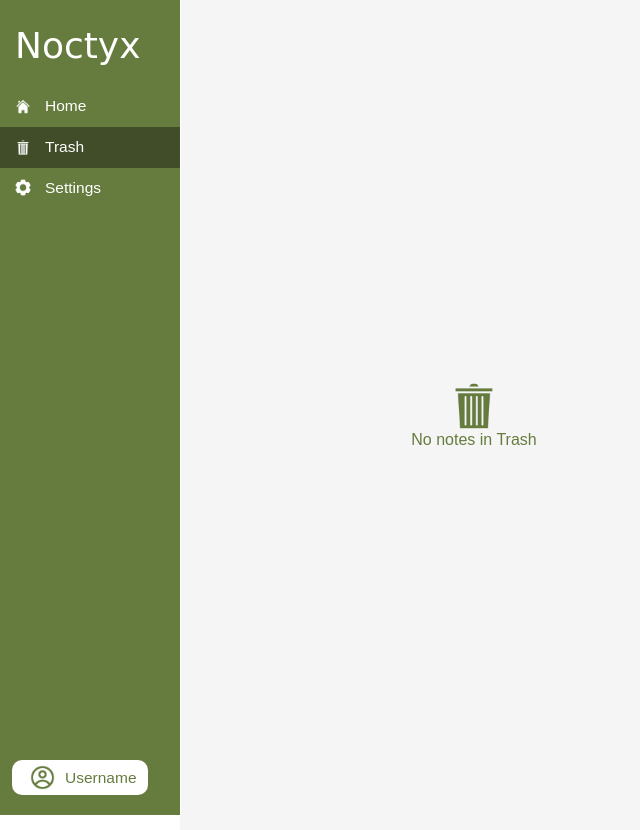
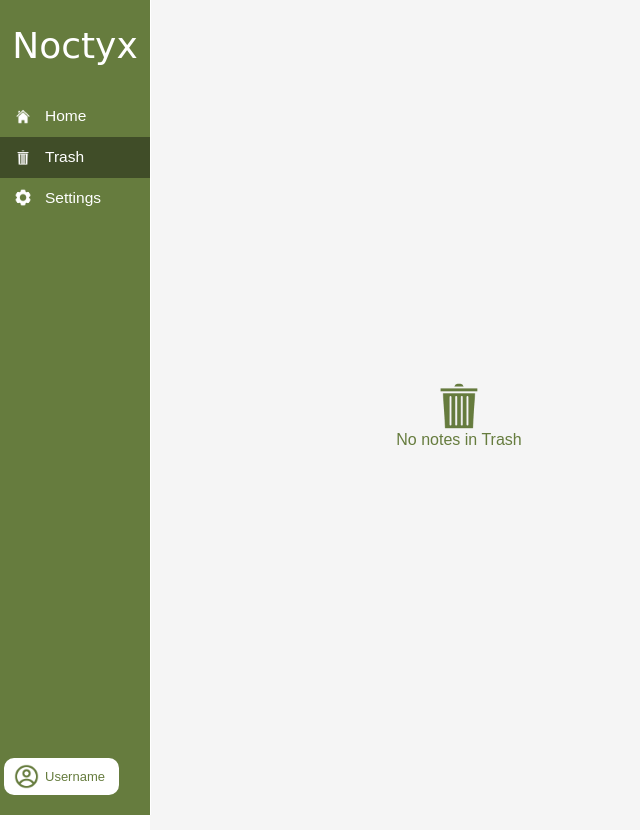
Before and after one commit to Natuski-Nakagawa/Noctyx, a PHP site: page /client/pages/trashmenu.php in a window 768 px wide. Shown: the whole page, without its empty margins (0-640 px from the left). Run offline with PHP 8.4, Linux system fonts and the light colour scheme; some web fonts are replaced.

Commit message:
edited the sidebar for the note app

```diff
--- a/server/style/trashmenu.css
+++ b/server/style/trashmenu.css
@@ -16,10 +16,11 @@ body {
 
 .sidebar p {
     color: white;
-    text-align: left;
-    margin: 10px 0px 30px 20px;
+    margin: 0;
+    margin-bottom: 30px;
+    text-align: center;
     font-family: 'Jomhuria', cursive;
-    font-size: 40px;
+    font-size: 50px;
 }
 
 .sidebar a {
@@ -172,13 +173,13 @@ body.dark-mode .footer .username-container:hover {
 /* Responsive Styles */
 @media only screen and (min-width: 601px) and (max-width: 1024px) {
     .sidebar {
-        width: 180px;
+        width: 150px;
         padding-top: 15px;
     }
 
     .sidebar p {
         font-size: 36px;
-        margin: 10px 0px 20px 15px;
+        margin: 10px 0px 30px 0px;
 
     }
 
@@ -197,7 +198,7 @@ body.dark-mode .footer .username-container:hover {
     }
 
     .content {
-        margin-left: 180px;
+        margin-left: 150px;
         padding: 15px;
         font-size: 16px;
     }
@@ -212,12 +213,40 @@ body.dark-mode .footer .username-container:hover {
     }
 
     .footer {
-        width: 10%;
+        width: 100%;
         font-size: 14px;
-        bottom: 5px;
+        bottom: 10px;
     }
+    .footer a {
+        color: white;
+        text-decoration: none;
+        display: flex;
+        align-items: center;
+    }
+
     .footer .username-container {
-        width: 130%;
+        background-color: rgba(255, 255, 255, 1.0);
+        border-radius: 10px;
+        display: flex;
+        align-items: center;
+        color: #667C3E;
+        width: 10.5%;
+        font-size: 13px;
+        margin-bottom: -4.5px;
+        margin-left: -8px;
+        padding: 6px 17px;
+    }
+
+    .footer .username-container img {
+        margin-left: -7px;
+        margin-right: 6px;
+        width: 25px; /* Adjusted image size for mobile */
+        height: 25px; /* Adjusted image size for mobile */
+    }
+
+    .footer .username-container:hover {
+        background-color: #404D28;
+        color: white;
     }
 }
 
@@ -242,8 +271,8 @@ body.dark-mode .footer .username-container:hover {
 
     .sidebar p {
         color: white;
-        text-align: left;
-        margin: 10px 0px 10px 10px;
+        text-align: center;
+        margin: 10px 0px 30px 0px;
         font-family: 'Jomhuria', cursive;
         font-size: 30px; /* Adjusted font size for mobile */
     }
```
Also changed, not shown: server/style/homemenu.css (+4 -3 lines).
